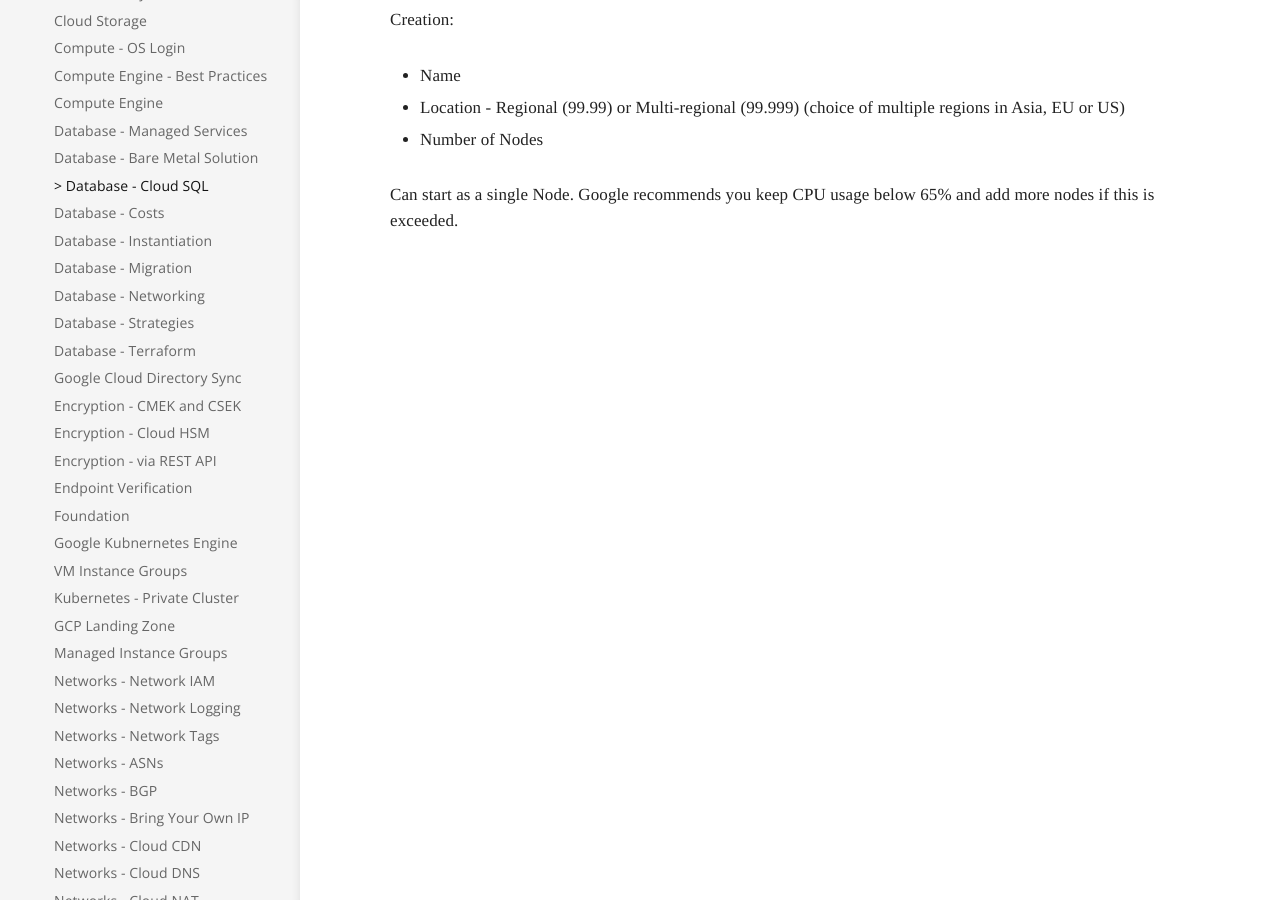
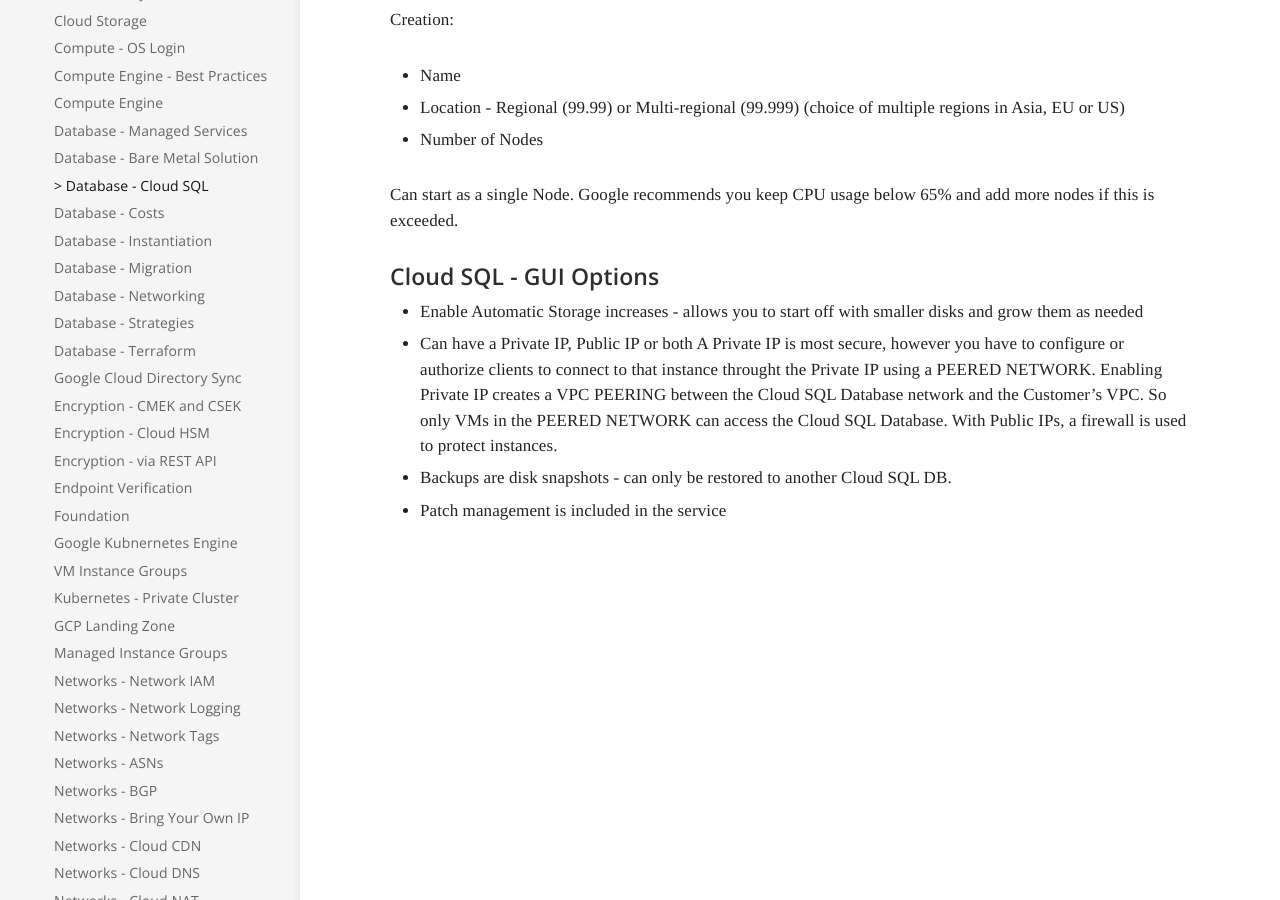
Before and after one commit to TABurrows/taburrows.github.io, a Jekyll site: the page built from _docs/google-cloud/database-cloud-sql.md, in a window 1280 px wide and 900 px high, scrolled down 1592 px. Built offline with Jekyll 4.4.1, drawn with Linux system fonts in a browser that asks for light colours.

Commit message:
Updated DB Cloud SQL

```diff
--- a/_docs/google-cloud/database-cloud-sql.md
+++ b/_docs/google-cloud/database-cloud-sql.md
@@ -55,3 +55,13 @@ Creation:
 
 Can start as a single Node.
 Google recommends you keep CPU usage below 65% and add more nodes if this is exceeded.
+
+
+#### Cloud SQL - GUI Options
+
+- Enable Automatic Storage increases - allows you to start off with smaller disks and grow them as needed
+- Can have a Private IP, Public IP or both
+    A Private IP is most secure, however you have to configure or authorize clients to connect to that instance throught the Private IP using a PEERED NETWORK. Enabling Private IP creates a VPC PEERING between the Cloud SQL Database network and the Customer's VPC. So only VMs in the PEERED NETWORK can access the Cloud SQL Database.
+    With Public IPs, a firewall is used to protect instances.
+- Backups are disk snapshots - can only be restored to another Cloud SQL DB.
+- Patch management is included in the service
```
